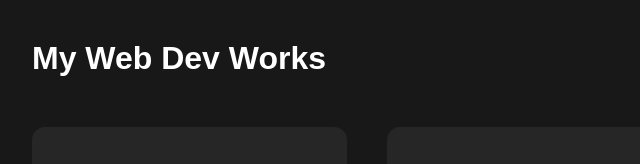
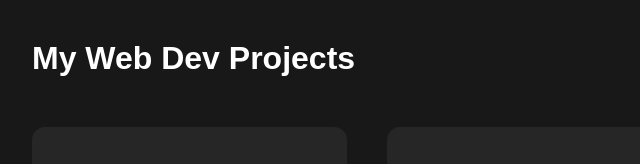
Before and after one commit to kmsmeng/Portfolio_Website, a plain HTML site: page mywork.html in a window 1280 px wide. Shown: the top 164 px of the page, 96-736 px from the left. Drawn offline with Linux system fonts and the light colour scheme.

Commit message:
Update mywork.html

```diff
--- a/mywork.html
+++ b/mywork.html
@@ -10,7 +10,7 @@
 <body>
     <div id="mywork">
         <div class="container">
-            <h1>My Web Dev Works</h1>
+            <h1>My Web Dev Projects</h1>
             <div class="work-list">
 
                 <div>
```
